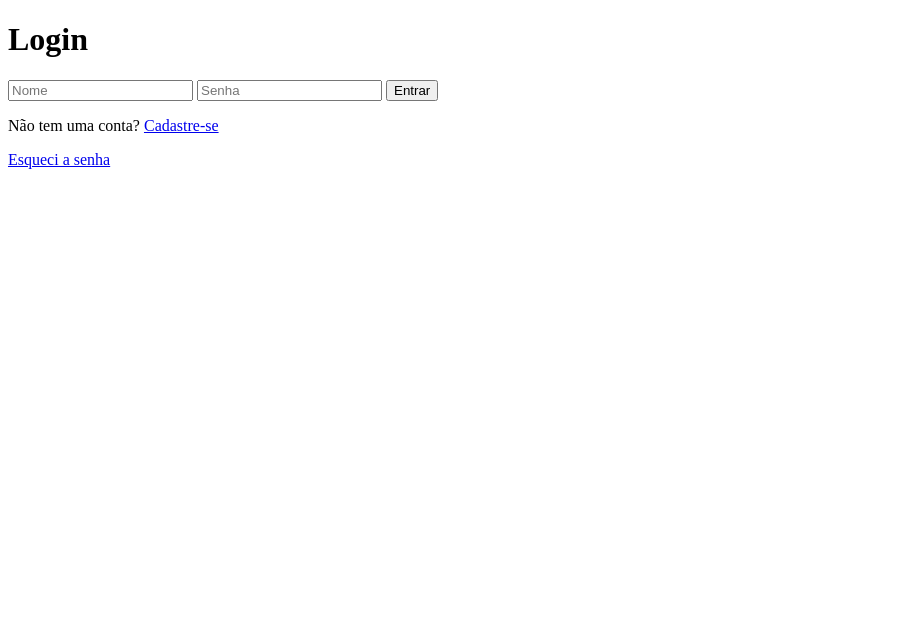
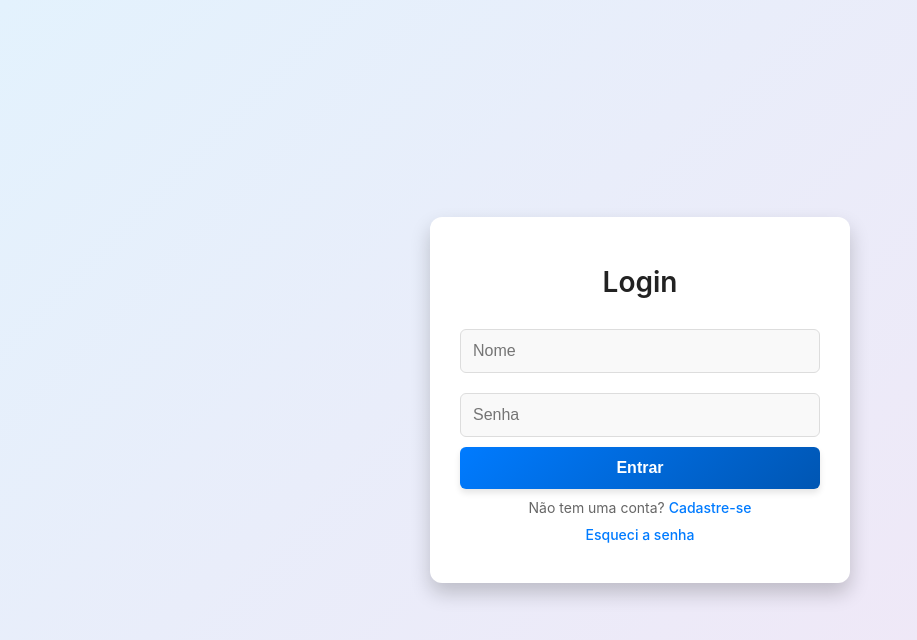
Before and after one commit to PedroDelgadoHenriques1/hash-js, a website: page index.html in a window 1280 px wide. Shown: the whole page, without its empty margins (0-917 px from the left). Drawn offline with Linux system fonts and the light colour scheme.

Commit message:
adicionando shaco sup

```diff
--- a/index.html
+++ b/index.html
@@ -5,6 +5,8 @@
     <meta charset="UTF-8">
     <meta name="viewport" content="width=device-width, initial-scale=1.0">
     <title>Login</title>
+
+    <link rel="stylesheet" href="style.css">
 
 </head>
 
--- /dev/null
+++ b/style.css
@@ -0,0 +1,123 @@
+/* Estilo global */
+body {
+    font-family: 'Inter', Arial, sans-serif; /* Fonte moderna */
+    background: linear-gradient(135deg, #e3f2fd, #f3e5f5); /* Gradiente */
+    margin: 0;
+    padding: 0;
+    display: flex;
+    justify-content: center;
+    align-items: center;
+    min-height: 100vh;
+    color: #333;
+}
+
+/* Container principal */
+.container {
+    background-color: #ffffff;
+    border-radius: 12px;
+    box-shadow: 0 10px 20px rgba(0, 0, 0, 0.2); /* Sombra mais moderna */
+    padding: 30px;
+    width: 100%;
+    max-width: 360px;
+    text-align: center;
+    transition: transform 0.3s ease, box-shadow 0.3s ease; /* Transições suaves */
+}
+
+.container:hover {
+    transform: translateY(-10px); /* Animação ao passar o mouse */
+    box-shadow: 0 15px 25px rgba(0, 0, 0, 0.3);
+}
+
+/* Cabeçalho */
+.container h1 {
+    font-size: 28px;
+    margin-bottom: 20px;
+    color: #222222;
+    font-weight: 600;
+}
+
+/* Inputs */
+.container input {
+    width: 100%; /* Remove cálculo para melhor manutenção */
+    padding: 12px;
+    margin: 10px 0;
+    border: 1px solid #ddd;
+    border-radius: 6px;
+    font-size: 16px;
+    box-sizing: border-box; /* Garante layout consistente */
+    background-color: #f9f9f9; /* Fundo sutil */
+    transition: border-color 0.3s ease, box-shadow 0.3s ease;
+}
+
+.container input:focus {
+    border-color: #007BFF;
+    box-shadow: 0 0 8px rgba(0, 123, 255, 0.3); /* Efeito de foco */
+    outline: none;
+}
+
+/* Botão */
+.container button {
+    width: 100%;
+    background: linear-gradient(135deg, #007BFF, #0056b3); /* Gradiente */
+    color: #ffffff;
+    border: none;
+    padding: 12px 20px;
+    border-radius: 6px;
+    font-size: 16px;
+    font-weight: 600;
+    cursor: pointer;
+    transition: background 0.3s ease, transform 0.2s ease;
+    box-shadow: 0 4px 6px rgba(0, 0, 0, 0.1); /* Sombra no botão */
+}
+
+.container button:hover {
+    background: linear-gradient(135deg, #0056b3, #003f7f);
+    transform: scale(1.03); /* Leve zoom ao passar o mouse */
+}
+
+.container button:active {
+    transform: scale(0.98); /* Efeito ao clicar */
+    box-shadow: 0 2px 4px rgba(0, 0, 0, 0.2);
+}
+
+/* Textos */
+.container p {
+    margin: 10px 0;
+    font-size: 14px;
+    color: #666666;
+}
+
+/* Links */
+.container a {
+    color: #007BFF;
+    font-weight: 500;
+    text-decoration: none;
+    transition: color 0.3s ease;
+}
+
+.container a:hover {
+    color: #0056b3;
+    text-decoration: underline;
+}
+
+/* Responsividade */
+@media (max-width: 480px) {
+    .container {
+        padding: 20px;
+        max-width: 320px;
+    }
+
+    .container h1 {
+        font-size: 24px;
+    }
+
+    .container input {
+        font-size: 14px;
+        padding: 10px;
+    }
+
+    .container button {
+        font-size: 14px;
+        padding: 10px 15px;
+    }
+}
```
